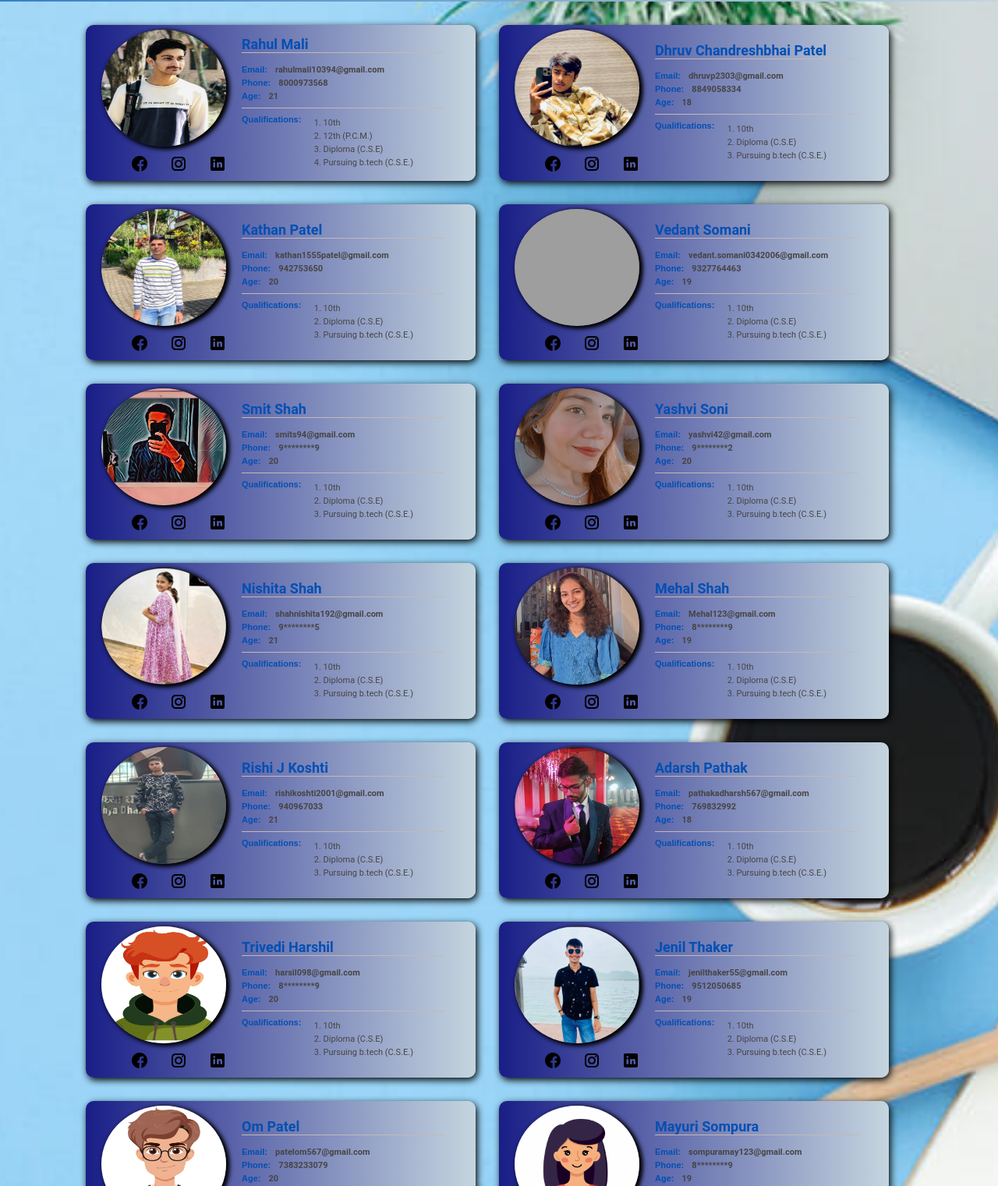
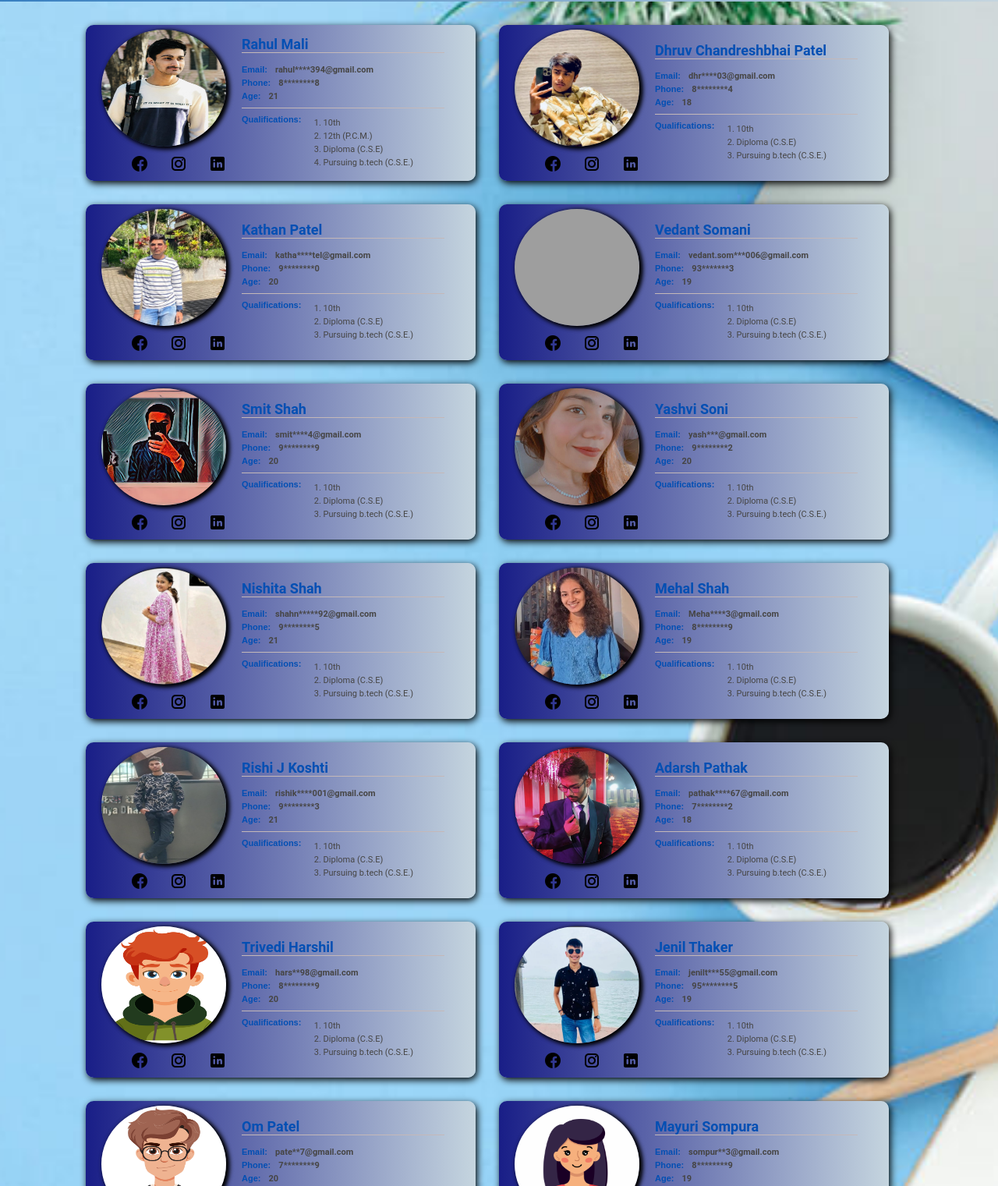
Before and after one commit to smit-85016/EnlightEd, a plain HTML site: page Profile.html in a window 1280 px wide. Shown: the part 78-1599 px from the top of the page at 78% size. Drawn offline with Linux system fonts and the light colour scheme; grey boxes are pictures that could not be loaded; a script that the page names is missing.

Commit message:
profile updated

```diff
--- a/Profile.html
+++ b/Profile.html
@@ -69,12 +69,12 @@
                         <h3>Rahul Mali</h3>
                         <div class="info-item">
                             <span>Email:</span>
-                            <span class="value">rahulmali10394@gmail.com
+                            <span class="value">rahul****394@gmail.com
                             </span>
                         </div>
                         <div class="info-item">
                             <span>Phone:</span>
-                            <span class="value">8000973568
+                            <span class="value">8********8
                             </span>
                         </div>
                         <div class="info-item">
@@ -126,12 +126,12 @@
                         <h3>Dhruv Chandreshbhai Patel</h3>
                         <div class="info-item">
                             <span>Email:</span>
-                            <span class="value">dhruvp2303@gmail.com
+                            <span class="value">dhr****03@gmail.com
                             </span>
                         </div>
                         <div class="info-item">
                             <span>Phone:</span>
-                            <span class="value">8849058334
+                            <span class="value">8********4
                             </span>
                         </div>
                         <div class="info-item">
@@ -184,12 +184,12 @@
                         <h3>Kathan Patel</h3>
                         <div class="info-item">
                             <span>Email:</span>
-                            <span class="value">kathan1555patel@gmail.com
+                            <span class="value">katha****tel@gmail.com
                             </span>
                         </div>
                         <div class="info-item">
                             <span>Phone:</span>
-                            <span class="value">942753650
+                            <span class="value">9********0
                             </span>
                         </div>
                         <div class="info-item">
@@ -240,12 +240,12 @@
                         <h3>Vedant Somani</h3>
                         <div class="info-item">
                             <span>Email:</span>
-                            <span class="value">vedant.somani0342006@gmail.com
+                            <span class="value">vedant.som***006@gmail.com
                             </span>
                         </div>
                         <div class="info-item">
                             <span>Phone:</span>
-                            <span class="value">9327764463
+                            <span class="value">93*******3
                             </span>
                         </div>
                         <div class="info-item">
@@ -298,7 +298,7 @@
                         <h3>Smit Shah</h3>
                         <div class="info-item">
                             <span>Email:</span>
-                            <span class="value">smits94@gmail.com
+                            <span class="value">smit****4@gmail.com
                             </span>
                         </div>
                         <div class="info-item">
@@ -354,7 +354,7 @@
                         <h3>Yashvi Soni</h3>
                         <div class="info-item">
                             <span>Email:</span>
-                            <span class="value">yashvi42@gmail.com
+                            <span class="value">yash***@gmail.com
                             </span>
                         </div>
                         <div class="info-item">
@@ -411,7 +411,7 @@
                         <h3>Nishita Shah</h3>
                         <div class="info-item">
                             <span>Email:</span>
-                            <span class="value">shahnishita192@gmail.com
+                            <span class="value">shahn*****92@gmail.com
                             </span>
                         </div>
                         <div class="info-item">
@@ -466,7 +466,7 @@
                         <h3>Mehal Shah</h3>
                         <div class="info-item">
                             <span>Email:</span>
-                            <span class="value">Mehal123@gmail.com
+                            <span class="value">Meha****3@gmail.com
                             </span>
                         </div>
                         <div class="info-item">
@@ -525,12 +525,12 @@
                         <h3>Rishi J Koshti</h3>
                         <div class="info-item">
                             <span>Email:</span>
-                            <span class="value">rishikoshti2001@gmail.com
+                            <span class="value">rishik****001@gmail.com
                             </span>
                         </div>
                         <div class="info-item">
                             <span>Phone:</span>
-                            <span class="value">940967033
+                            <span class="value">9********3
                             </span>
                         </div>
                         <div class="info-item">
@@ -581,12 +581,12 @@
                         <h3>Adarsh Pathak</h3>
                         <div class="info-item">
                             <span>Email:</span>
-                            <span class="value">pathakadharsh567@gmail.com
+                            <span class="value">pathak****67@gmail.com
                             </span>
                         </div>
                         <div class="info-item">
                             <span>Phone:</span>
-                            <span class="value">769832992
+                            <span class="value">7********2
                             </span>
                         </div>
                         <div class="info-item">
@@ -642,7 +642,7 @@
                         <h3>Trivedi Harshil</h3>
                         <div class="info-item">
                             <span>Email:</span>
-                            <span class="value">harsil098@gmail.com
+                            <span class="value">hars**98@gmail.com
                             </span>
                         </div>
                         <div class="info-item">
@@ -697,12 +697,12 @@
                         <h3>Jenil Thaker</h3>
                         <div class="info-item">
                             <span>Email:</span>
-                            <span class="value">jenilthaker55@gmail.com
+                            <span class="value">jenilt***55@gmail.com
                             </span>
                         </div>
                         <div class="info-item">
                             <span>Phone:</span>
-                            <span class="value">9512050685
+                            <span class="value">95********5
                             </span>
                         </div>
                         <div class="info-item">
@@ -755,12 +755,12 @@
                         <h3>Om Patel</h3>
                         <div class="info-item">
                             <span>Email:</span>
-                            <span class="value">patelom567@gmail.com
+                            <span class="value">pate**7@gmail.com
                             </span>
                         </div>
                         <div class="info-item">
                             <span>Phone:</span>
-                            <span class="value">7383233079
+                            <span class="value">7********9
                             </span>
                         </div>
                         <div class="info-item">
@@ -811,7 +811,7 @@
                         <h3>Mayuri Sompura</h3>
                         <div class="info-item">
                             <span>Email:</span>
-                            <span class="value">sompuramay123@gmail.com
+                            <span class="value">sompur**3@gmail.com
                             </span>
                         </div>
                         <div class="info-item">
```
